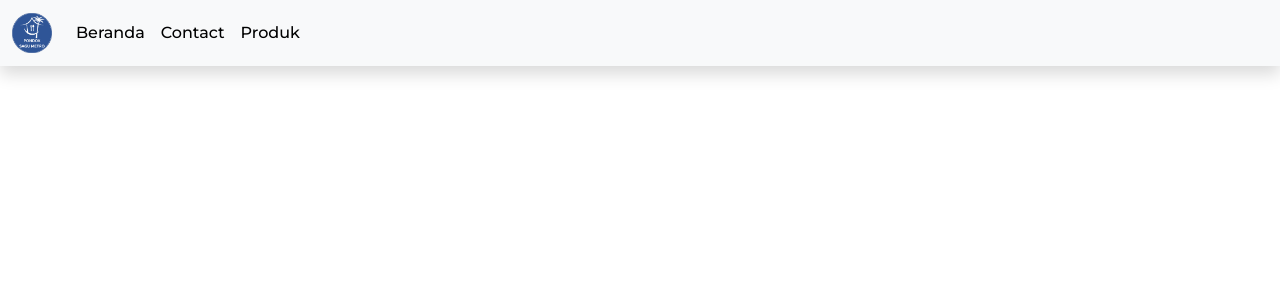
After one commit to Faberroni/produta-psm, a Django app: template templates/base2.html in a window 1280 px wide. The commit adds this page. Shown: the top 300 px of the page. Run offline with Django 4.2, Linux system fonts and the light colour scheme; the template is opened without the code that fills it, so the values that code supplies are empty.

Commit message:
Template editing

```diff
--- /dev/null
+++ b/templates/base2.html
@@ -0,0 +1,70 @@
+<!doctype html>
+<html lang="en">
+  <head>
+    <!-- Required meta tags -->
+    {% load static %}
+
+    <link rel="stylesheet" href="{% static 'css/base.css' %}">
+    <link rel="shortcut icon" href="{%static 'image/icon_psm.ico'%}">
+    <meta charset="utf-8">
+    <meta name="viewport" content="width=device-width, initial-scale=1">
+    <link rel="preconnect" href="https://fonts.googleapis.com">
+    <link rel="preconnect" href="https://fonts.gstatic.com" crossorigin>
+    <link href="https://fonts.googleapis.com/css2?family=Montserrat:wght@500&family=Open+Sans:wght@500&family=Roboto&display=swap" rel="stylesheet">
+    <!-- Bootstrap CSS -->
+    <link href="https://cdn.jsdelivr.net/npm/bootstrap@5.3.0/dist/css/bootstrap.min.css" rel="stylesheet" integrity="sha384-9ndCyUaIbzAi2FUVXJi0CjmCapSmO7SnpJef0486qhLnuZ2cdeRhO02iuK6FUUVM" crossorigin="anonymous">
+    <link rel="stylesheet" href="https://cdn.jsdelivr.net/npm/bootstrap-icons@1.10.5/font/bootstrap-icons.css">
+
+
+        <title class="t1">Pondok Sagu Metro</title>
+  </head>
+  <body>
+    <nav class="navbar navbar-expand-lg navbar-light bg-light shadow" id="mainNav">
+      <div class="container-fluid">
+        <a class="navbar-brand" href="{% url 'home' %}">
+          <img src="{% static 'image/logo_psm.webp' %}" style="width: 40px; height: 40px;" alt="Beranda">
+        </a>
+        <button
+          class="navbar-toggler navbar-toggler-right"
+          type="button"
+          data-toggle="collapse"
+          data-target="#navbarResponsive"
+          aria-controls="navbarResponsive"
+          aria-expanded="false"
+          aria-label="Toggle navigation"
+        >
+          <span class="navbar-toggler-icon"></span>
+        </button>
+
+        <div class="collapse navbar-collapse" id="navbarResponsive">
+          <ul class="navbar-nav ml-auto">
+            </li>
+            <li class="nav-item text-black">
+              <a
+                class="nav-link text-black font-weight-bold"
+                href="{% url 'home' %}"
+                >Beranda</a>
+            </li>
+            <li class="nav-item text-black">
+              <a
+                class="nav-link text-black font-weight-bold"
+                href="{% url 'contact_form' %}"
+                >Contact</a>
+            </li>
+            <li class="nav-item text-black">
+              <a
+                class="nav-link text-black font-weight-bold"
+                href="{% url 'product_list' %}"
+                >Produk</a>
+            </li>
+          </ul>
+        </div>
+      </div>
+    </div>
+    </nav>
+             {% block content %}
+          <!-- Content Goes here -->
+            {% endblock content %}
+
+  </body>
+</html>
--- a/templates/detail.html
+++ b/templates/detail.html
@@ -1,11 +1,11 @@
-{% extends "shop/base.html" %}
+{% extends "base2.html" %}
 {% load static %}
 {% block title %}
  {{ product.name }}
 {% endblock %}
 {% block content %}
     <div class="product-detail">
-        <img src="{% if product.image %}{{ product.image.url }}{% else %}{% static 'image/no_image.png'}{% endif %}">
+        <img src="{% if product.image %}{{ product.image.url }}{% else %}{% static 'image/no_image.png' %}{% endif %}">
         <h1>{{ product.name }}</h1>
         <h2>
             <a href="{{ product.category.get_absolute_url }}">
--- a/templates/list.html
+++ b/templates/list.html
@@ -1,9 +1,9 @@
-{% extends "base.html" %}
+{% extends "base2.html" %}
 {% load static %}
 {% block title %}
     {% if category %}{{ category.name }}{% else %}Products{% endif %}
 {% endblock %}
-
+<head></head>
 
 {% block content %}
     <div id="sidebar">
```
